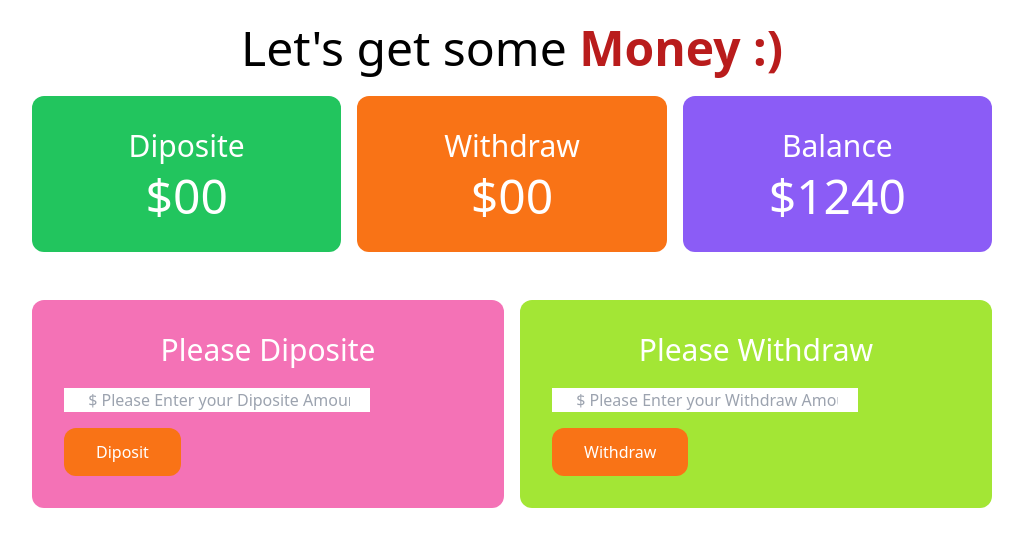
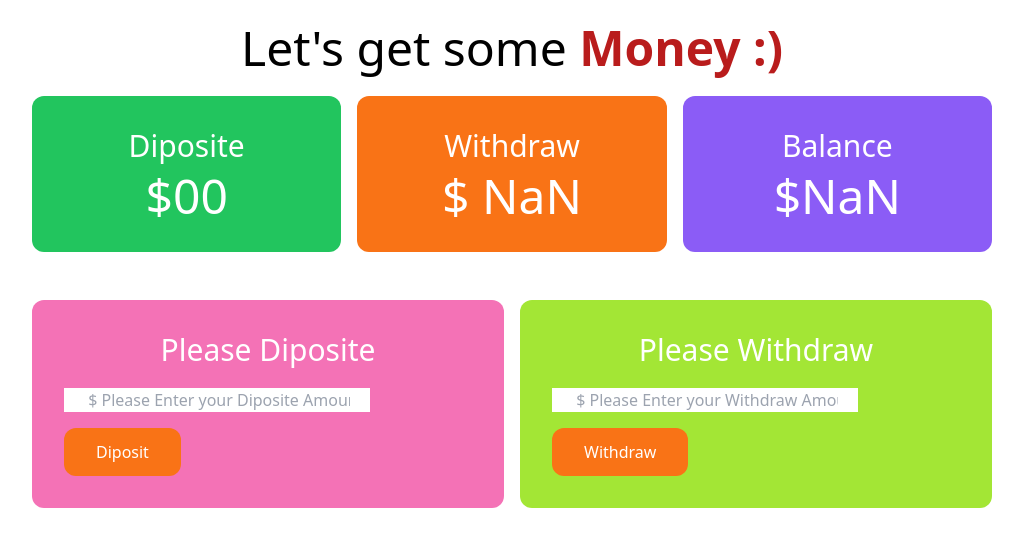
Before and after one commit to phlabib/baper-bank, a plain HTML site: page bank.html in a window 1280 px wide. Both pictures are taken after a click on the button "Withdraw". Shown: the whole page, without its empty margins (128-1151 px from the left). Drawn offline with nearby package versions, Linux system fonts and the light colour scheme.

Commit message:
Money withdraw and reduce balance for withdraw

```diff
--- a/bank.html
+++ b/bank.html
@@ -23,7 +23,7 @@
           </div>
           <div class="bg-orange-500 text-center p-8 rounded-xl text-white">
             <h2 class="text-3xl mb-2">Withdraw</h2>
-            <h3 class="text-5xl">$00</h3>
+            <h3 class="text-5xl">$ <span id="withdraw-total" >00</span> </h3>
           </div>
           <div class="bg-violet-500 text-center p-8 rounded-xl text-white">
             <h2 class="text-3xl mb-2">Balance</h2>
@@ -73,5 +73,6 @@
       </section>
     </main>
     <script src="js/diposit.js"></script>
+    <script src="js/withdraw.js"></script>
   </body>
 </html>
--- /dev/null
+++ b/js/withdraw.js
@@ -0,0 +1,35 @@
+// step 1 : add eventhandler with the withdraw button
+document.getElementById('btn-withdraw').addEventListener('click', function(){
+
+    // step 2 : get the withdraw amount from the input field
+    // also make sure to convert the input into a number by using parseFloat
+    const withdrawField = document.getElementById('withdraw-field');
+    const newWithdrawAmountString = withdrawField.value;
+    const newWithdrawAmount = parseFloat(newWithdrawAmountString);
+
+    // step 3 : get previous withdraw total
+    const withdrawTotalElement = document.getElementById('withdraw-total');
+    const previousWithdrawTotalString = withdrawTotalElement.innerText;
+    const previousWithdrawTotal = parseFloat(previousWithdrawTotalString);
+
+
+    // step 4 : calculate total withdraw amount
+    const couutentWitdeawTotal = previousWithdrawTotal + newWithdrawAmount;
+    // step 4.5 : set total withdeaw amount
+    withdrawTotalElement.innerText = couutentWitdeawTotal;
+
+    // step 5 : get the prevous balance total
+    const balanceTotalElement = document.getElementById('total-balance');
+    const previousBalanceTotalStirng = balanceTotalElement.innerText;
+    const previousBalanceTotal = parseFloat(previousBalanceTotalStirng);
+
+    //  step 6 : claculate new balance total
+    const newBalanceTotal = previousBalanceTotal - newWithdrawAmount;
+
+    // step 6.5 : set the new balance total
+    balanceTotalElement.innerText = newBalanceTotal;
+
+
+    // step 7 : clear the input field
+    withdrawField.value = '';
+})
```
